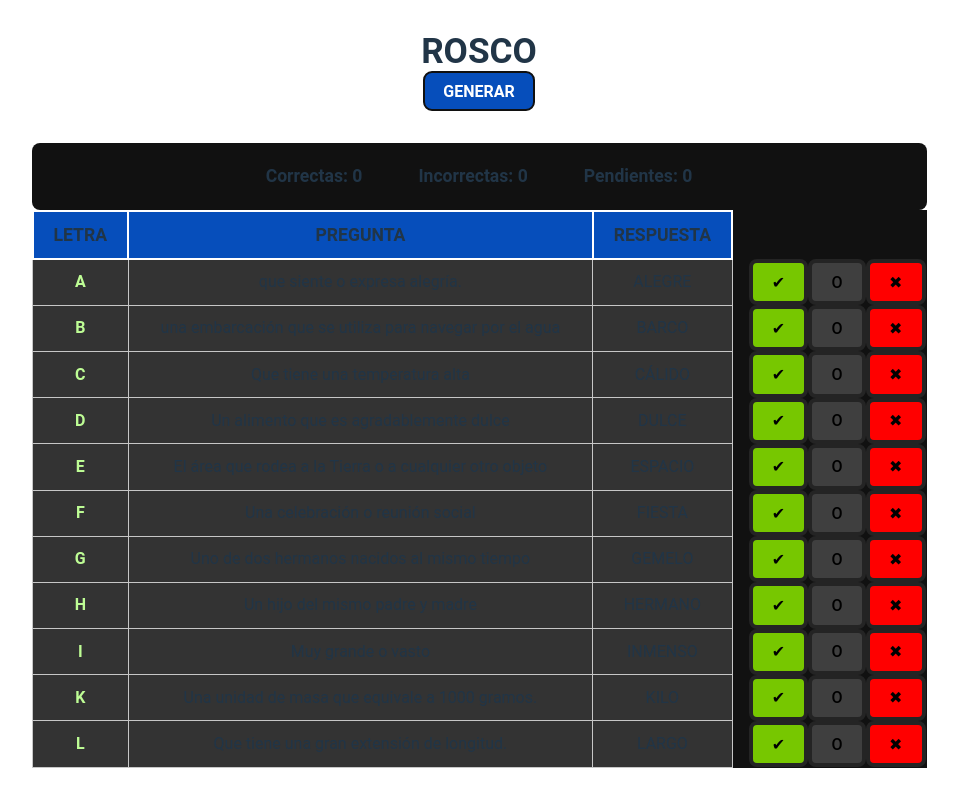
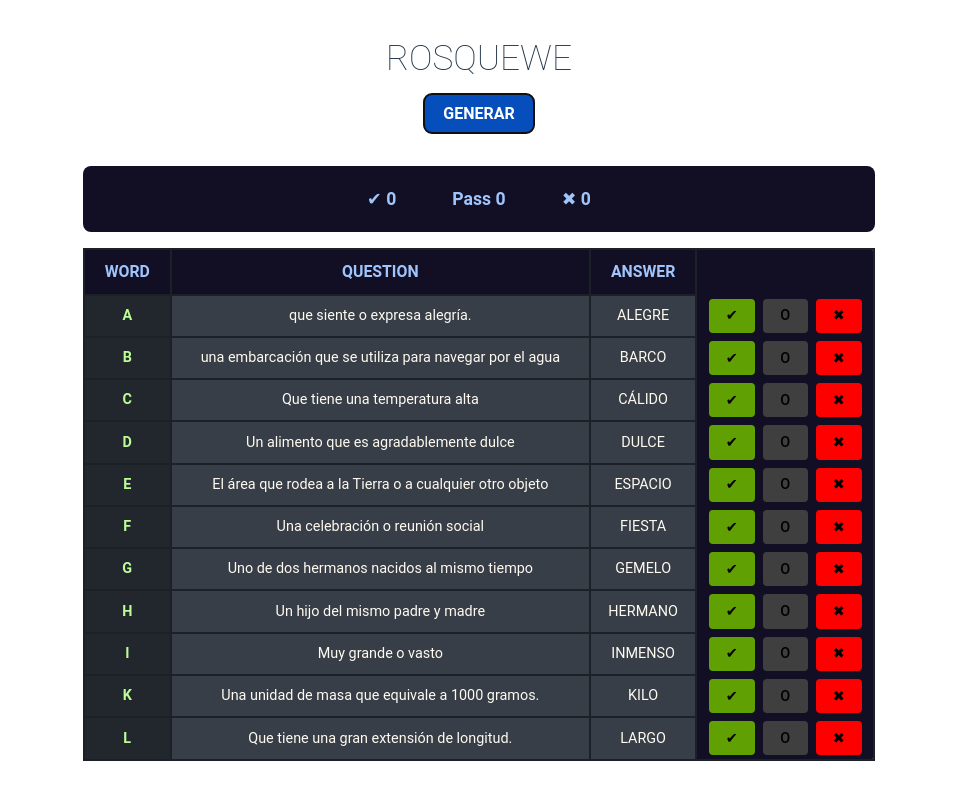
Before and after one commit to pa-ku/Rosco, a React (Vite) app: page / in a window 1280 px wide. Both pictures are taken after a click on the button "GENERAR". Shown: the whole page, without its empty margins (161-1119 px from the left). Built offline with nearby package versions, Linux system fonts and the light colour scheme.

Commit message:
ui update

```diff
--- a/package.json
+++ b/package.json
@@ -10,6 +10,7 @@
     "preview": "vite preview"
   },
   "dependencies": {
+    "@mui/icons-material": "^5.14.3",
     "axios": "^1.4.0",
     "react": "^18.2.0",
     "react-dom": "^18.2.0",
--- a/src/App.jsx
+++ b/src/App.jsx
@@ -1,20 +1,27 @@
 import "./App.css";
 import Table from "./components/Table";
 import styled from "styled-components";
+
+
+const Title = styled.h1`
+  font-size: 2.2em;
+  text-transform: uppercase;
+  font-weight: 100;
+ @media(max-width:700px){
+  padding-top:1em;
+ }
+`;
 
 function App() {
   return (
     <>
 
-      <Title>Rosco</Title>
+      <Title>
+ROSQUEWE
+        </Title>
       <Table />
     </>
   );
 }
 
 export default App;
-
-const Title = styled.h1`
-  font-size: 2.2em;
-  text-transform: uppercase;
-`;
--- a/src/components/Row.jsx
+++ b/src/components/Row.jsx
@@ -3,66 +3,73 @@ import styled from "styled-components";
 import { useState, useContext } from "react";
 import { StatusContext } from "../context/StatusContext";
 
-const Ask = styled.td`
-  border: 1px solid #c7c7c7;
-  padding: 8px;
-  text-align: center;
-  padding-inline: 2em;
-  background-color: #333;
-  @media(max-width:700px){
-  padding: 0px;
-  }
-`;
 
-const Answer = styled.td`
-  border: 1px solid #c7c7c7;
-  padding: 8px;
-  text-align: center;
-  text-transform: uppercase;
-  padding-inline: 1em;
-  background-color: #333;
-  background-color: ${(props) => props.backg};
-  @media(max-width:700px){
-    padding: 0px;
-  }
-`;
 const Letter = styled.td`
-  border: 1px solid #c7c7c7;
+  border: 2px solid #1c2128;
   padding: 8px;
   padding-inline: 1em;
   text-align: center;
   text-transform: uppercase;
   font-weight: 700;
   color: #befd95;
-  background-color: #333;
+  background-color: #22272e;
+
   @media(max-width:700px){
-  padding: 0px;
+  padding-inline: 20px;
+  }
+`;
+
+
+const Ask = styled.td`
+  border: 2px solid #1c2128;
+  padding: 8px;
+  text-align: center;
+  padding-inline: 2em;
+  background-color: #373e47;
+  color: floralwhite;
+  @media(max-width:700px){
+  padding: 5px;
+  }
+`;
+
+const Answer = styled.td`
+  border: 2px solid #1c2128;
+  padding: 8px;
+  text-align: center;
+  text-transform: uppercase;
+  padding-inline: 1em;
+  color: floralwhite;
+  background-color: #373e47;
+  background-color: ${(props) => props.backg};
+
+  @media(max-width:700px){
+    padding: 5px;
   }
 `;
 
 const CtnButton = styled.div`
   display: flex;
-  margin-left: 1em;
+  margin-inline: 0.5em;
 
   & *{
-    border: 4px solid #242424;
+    border: 4px solid #120f25;
+
   }
  @media(max-width:700px){
-  margin-left: 0em;
-padding: 0.5em 0em;
+  margin-inline: 5px;
+  padding: 0px;
   flex-direction: column;
   font-size: 0.8em;
-
+  gap: 5px;
+  padding-block: 2em;
   & *{
   border: 0px;
-    border-radius: 0px;
-
-}
-  }
+  padding: 100;
+}}
 `;
 
 const RightBtn = styled.button`
-  background-color: ${(props) => (props.backgcheck ? "#555" : "#77c700")};
+  background-color: ${(props) => (props.backgcheck ? "#555" : "#61a002")};
   &:hover {
     background-color: ${(props) => (props.backgcheck ? "#555" : "#acf144")};
   }
@@ -79,6 +86,7 @@ const PassBtn = styled.button`
 `;
 const WrongBtn = styled.button`
   background-color: ${(props) => (props.backgcheck ? "#555" : "#ff0000")};
+
   &:hover {
     background-color: ${(props) => (props.backgcheck ? "#555" : "#ff5a5a")};
   }
--- a/src/components/Table.jsx
+++ b/src/components/Table.jsx
@@ -29,15 +29,15 @@ function start(){
        <>
        <Wrapper>
        <CtnInfo>
-        <TxtInfo>Correctas: {rightAnswers}</TxtInfo>
-        <TxtInfo>Incorrectas: {wrongAnswers}</TxtInfo>
-        <TxtInfo>Pendientes: {pending}</TxtInfo>
+        <TxtInfo>✔ {rightAnswers}</TxtInfo>
+        <TxtInfo>Pass {wrongAnswers}</TxtInfo>
+        <TxtInfo>✖ {pending}</TxtInfo>
       </CtnInfo>
       <Tabl>
          <tr>
-          <FirstRow>Letra</FirstRow>
-          <FirstRow>PREGUNTA</FirstRow>
-          <FirstRow>Respuesta</FirstRow>
+          <FirstRow>Word</FirstRow>
+          <FirstRow>Question</FirstRow>
+          <FirstRow>Answer</FirstRow>
         </tr>
        <Row letter={"a"} ask={A[roll].significado} answer={A[roll].palabra} />
         <Row letter={"b"} ask={B[roll].significado} answer={B[roll].palabra} />
@@ -54,10 +54,6 @@ function start(){
         </Wrapper>
        </>
         }
-
-
-
-
     </>
   );
 }
@@ -69,6 +65,7 @@ display: flex;
 align-items: center;
 justify-content: center;
 flex-direction: column;
+
 `
 
 const Button = styled.button`
@@ -76,13 +73,18 @@ const Button = styled.button`
   background-color: #064ebb;
   color: #fff;
   font-weight: 700;
+  margin-top: 1em;
+  border-radius: px;
 `;
 
 const Tabl = styled.table`
   border-collapse: collapse;
   width: 100%;
   margin: auto;
-  background-color: #111;
+  background-color: #120f25;
+  font-size: 0.9em;
+  border-radius: 8px;
+  border: 2px solid #1c2128;
 `;
 
 const CtnInfo = styled.div`
@@ -90,10 +92,16 @@ const CtnInfo = styled.div`
   align-items: center;
   justify-content: center;
   gap: 1em;
-  background-color: #111;
-  border-radius: 8px;
+  background-color: #120f25;
+    border-radius: 8px;
+    margin-bottom: 1em;
   width: 100%;
   text-align: center;
+  color: #a0c5fd;
+
+  @media(max-width:700px){
+    font-size: 1em;
+  }
 `;
 
 const TxtInfo = styled.p`
@@ -106,13 +114,16 @@ const TxtInfo = styled.p`
 `;
 
 const FirstRow = styled.td`
-  background-color: #064ebb;
+  background-color: #120f25;
+  border-radius: 2px solid #333;
   font-size: 1.1em;
+  color: #a0c5fd;
   font-weight: 600;
   padding: 10px 20px;
-  border: 2px solid white;
+  border: 2px solid #1c2128;
   text-transform: uppercase;
   @media(max-width:700px){
   padding: 2px;
+  font-size: 0.9em;
   }
 `;
--- a/src/context/StatusContext.jsx
+++ b/src/context/StatusContext.jsx
@@ -6,7 +6,6 @@ export function StatusProvider({ children }) {
   const [rightAnswers, setRightAnswers] = useState(0);
   const [pending, setPending] = useState(0);
 
-
   return (
     <StatusContext.Provider value={{wrongAnswers,setWrongAnswers,rightAnswers,setRightAnswers,pending,setPending}}>
       {children}
--- a/src/index.css
+++ b/src/index.css
@@ -5,7 +5,7 @@
 
   color-scheme: light dark;
   color: rgba(255, 255, 255, 0.87);
-  background-color: #242424;
+  background-color: #1c2128;
 
   font-synthesis: none;
   text-rendering: optimizeLegibility;
```
Also changed, not shown: src/reload.svg (added), 1 other file (tests, documents, lock files or other folders).
